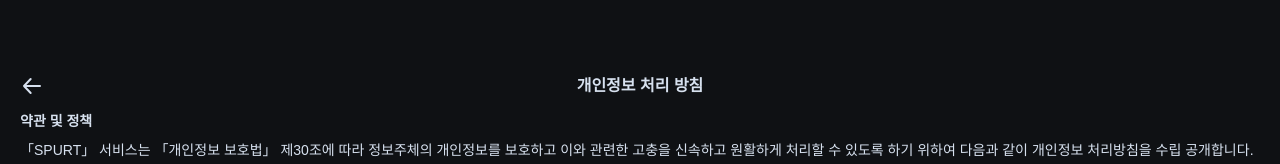
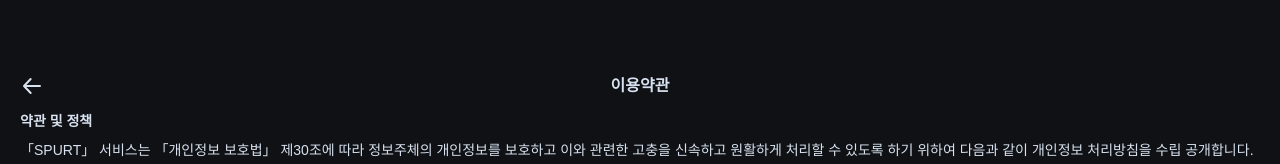
Before and after one commit to ljh130334/16th-team3-FE, a Next.js app: page /personal-info in a window 1280 px wide. Shown: the top 164 px of the page. Built offline with nearby package versions, Linux system fonts and the light colour scheme.

Commit message:
fix: 개인정보 이름 수정

```diff
--- a/src/app/personal-info/page.tsx
+++ b/src/app/personal-info/page.tsx
@@ -22,7 +22,7 @@ export default function PersonalInfoPage() {
             height={24}
           />
         </button>
-        <div className="s2 w-full text-center text-gray-normal">개인정보 처리 방침</div>
+        <div className="s2 w-full text-center text-gray-normal">이용약관</div>
       </div>
 
       {/* 개인정보 처리방침 내용 */}
--- a/src/app/terms/page.tsx
+++ b/src/app/terms/page.tsx
@@ -22,7 +22,7 @@ export default function TermsPage() {
             height={24}
           />
         </button>
-        <div className="s2 w-full text-center text-gray-normal">이용약관</div>
+        <div className="s2 w-full text-center text-gray-normal">개인정보 처리 방침</div>
       </div>
 
       {/* 이용약관 내용 */}
```
